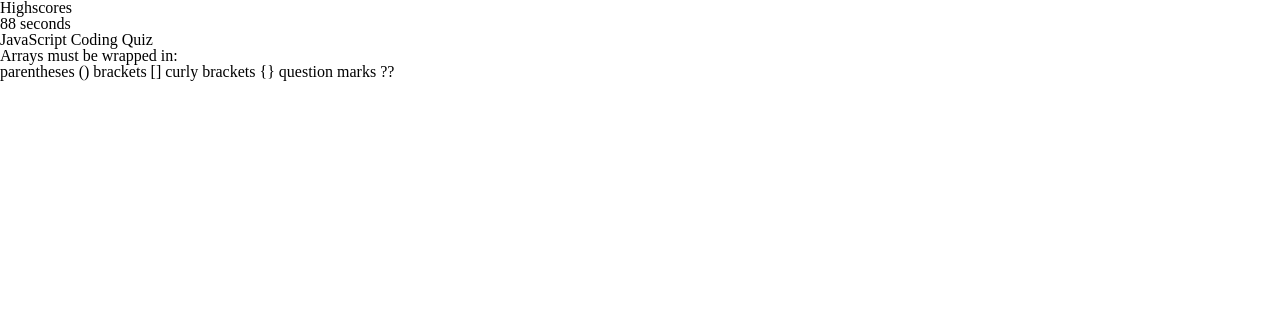
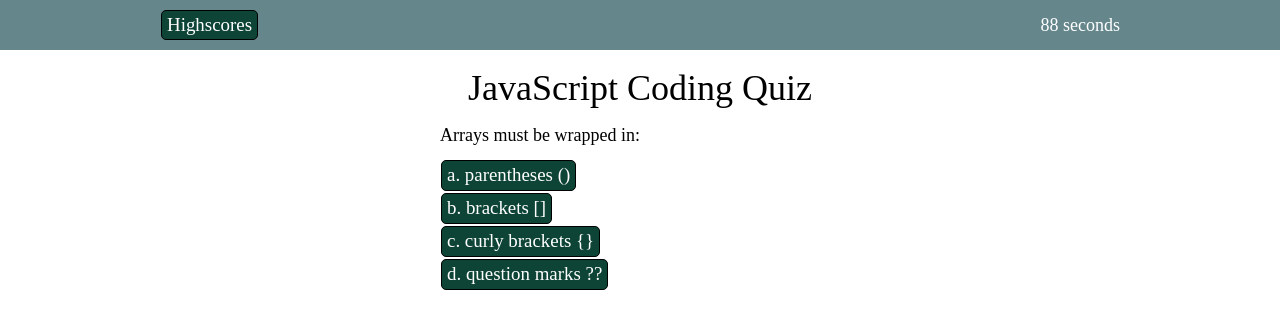
Before and after one commit to jbowdle/coding-quiz, a plain HTML site: page index.html in a window 1280 px wide. Both pictures are taken after a click on the button "Begin". Drawn offline with Linux system fonts and the light colour scheme.

Commit message:
Added styling, corrected styling in main.js

```diff
--- a/assets/main.js
+++ b/assets/main.js
@@ -45,7 +45,7 @@ const stopTimer = function() {
     time = 90;
     timeSpan.textContent = time;
     field.style.display = "none";
-    submitScreen.style.display = "unset";
+    submitScreen.style.display = "flex";
 }
 
 // Sets timer to be visible, starts timer, updates timer
@@ -142,38 +142,38 @@ class Question {
 }
 
 const qOne = new Question("Arrays must be wrapped in:",
-    "parentheses ()",
-    "brackets []",
-    "curly brackets {}",
-    "question marks ??",
+    "a. parentheses ()",
+    "b. brackets []",
+    "c. curly brackets {}",
+    "d. question marks ??",
     "#b");
 
 const qTwo = new Question("Syntax for a function expression is:",
-    "function functionName() {}",
-    "make functionName() =",
-    "new function = ",
-    "const functionName = function() {}",
+    "a. function functionName() {}",
+    "b. make functionName() =",
+    "c. new function = ",
+    "d. const functionName = function() {}",
     "#d");
 
 const qThree = new Question("Which method can be used to create a timer?",
-    "makeTimer()",
-    "setInterval()",
-    "setTime()",
-    "setDelay()",
+    "a. makeTimer()",
+    "b. setInterval()",
+    "c. setTime()",
+    "d. setDelay()",
     "#b");
 
 const qFour = new Question("A template literal is wrapped in:",
-    "exclamation marks !!",
-    "quotes ''",
-    "backticks ``",
-    "nothing",
+    "a. exclamation marks !!",
+    "b. quotes ''",
+    "c. backticks ``",
+    "d. nothing",
     "#c");
 
 const qFive = new Question("A key-____ pair consists of a key and its associated:",
-    "value",
-    "buddy",
-    "lock",
-    "data",
+    "a. value",
+    "b. buddy",
+    "c. lock",
+    "d. data",
     "#a");
 
 // As questions are answered, they will be moved to answeredList
@@ -221,7 +221,7 @@ const init = function() {
                 return;
             } else {
                 field.style.display = "none";
-                submitScreen.style.display = "unset";
+                submitScreen.style.display = "flex";
                 stopTimer();
             }
         }
@@ -243,7 +243,7 @@ const init = function() {
         } else {
             initialDisplay.textContent = finishedInitials;
             submitScreen.style.display = "none";
-            endScreen.style.display = "unset";
+            endScreen.style.display = "grid";
             storeScore();
         }
     });
@@ -268,7 +268,7 @@ const init = function() {
 
     // Clicking begin will remove the begin button and display the first question
     begin.addEventListener("click", function() {
-        field.style.display = "unset";
+        field.style.display = "grid";
         changeQuestion(availableQuestions[randomIndex(availableQuestions.length)]);
         begin.style.display = "none";
 
--- a/assets/style.css
+++ b/assets/style.css
@@ -6,3 +6,145 @@
 #minus-display {
     display: none;
 }
+
+:root {
+    --bg: rgb(255, 255, 255);
+    --header-container: rgb(101, 135, 140);
+    --main-container: rgb(255, 255, 255);
+    --field: rgb(255, 255, 255);
+    --button: rgb(13, 68, 53);
+    --button-text: rgb(255, 255, 255);
+    --button-hover: rgb(0, 122, 88);;
+    --button-hover-text: rgb(255, 255, 255);
+    --button-border: rgb(0, 0, 0);
+    --time-text: rgb(255, 255, 255);
+    --minus-display: rgb(255, 148, 148);
+    --display-eval: rgb(75, 75, 75);
+}
+
+body {
+    background-color: var(--bg);
+    font-family:'Times New Roman', Times, serif;
+    font-size: 18px;
+}
+
+h1 {
+    font-size: 200%;
+    padding: 20px;
+}
+
+h2,
+th {
+    font-size: 110%;
+    font-weight: bold;
+}
+
+header {
+    width: 100vw;
+    height: 50px;
+    background-color: var(--header-container);
+    display: flex;
+    align-items: center;
+}
+
+/* Buttons, excluding answers buttons in the quiz */
+button,
+input[type="submit"] {
+    background-color: var(--button);
+    color: var(--button-text);
+    border: 1px solid var(--button-border);
+    border-radius: 5px;
+    margin: 1px;
+    padding: 5px;
+    font-size: 105%;
+}
+
+button:hover,
+input[type="submit"]:hover {
+    background-color: var(--button-hover);
+    color: var(--button-hover-text);
+}
+
+#highscore-container {
+    max-width: 50vw;
+    padding-top: 30px;
+    margin: 0 auto;
+    display: flex;
+    justify-content: center;
+}
+
+th {
+    padding: 5px 10px 0px 0px;
+}
+
+td {
+    border-bottom: 0.5px solid var(--display-eval);
+}
+
+#header-container {
+    width: 75vw;
+    margin: 0 auto;
+    display: flex;
+    justify-content: space-between;
+    align-items: center;
+}
+
+#main-container {
+    background-color: var(--main-container);
+    max-width: 80vw;
+    margin: 0 auto;
+    text-align: center;
+}
+
+#main-container,
+#timer-div {
+    position: relative;
+}
+
+#minus-display,
+#display-eval {
+    position: absolute;
+}
+
+#minus-display {
+    color: var(--minus-display);
+}
+
+#display-eval {
+    color: var(--display-eval);
+}
+
+#time-span,
+#label-span {
+    color: var(--time-text);
+}
+
+#field {
+    max-width: 400px;
+    margin: 0 auto;
+    background-color: var(--field);
+    /* main.js sets display to grid */
+    grid-template-columns: 1fr;
+    grid-template-rows: repeat(5, 1fr);
+    justify-items: start;
+}
+
+#submit-screen {
+    /* main.js sets display to flex */
+    background-color: var(--field);
+    justify-content: center;
+}
+
+#end-screen {
+    /* main.js sets display to grid */
+    background-color: var(--field);
+}
+
+#score-container {
+    display: grid;
+    grid-template-columns: 2fr 1fr;
+}
+
+#button-container {
+    display: inline;
+}
--- a/index.html
+++ b/index.html
@@ -10,13 +10,16 @@
     </head>
     <body>
         <header>
+            <div id="header-container">
                 <button class="highscore-link">Highscores</button>
                 <div id="timer-div">
                     <p><span id="time-span"></span> <span id="label-span">seconds</span></p>
                     <p id="minus-display">-10</p>
                 </div>
+            </div>
         </header>
         <main>
+            <div id="main-container">
                 <h1>JavaScript Coding Quiz</h1>
                 <button id="begin">Begin</button>
                 <div id="field">
@@ -32,14 +35,19 @@
                     <input type="submit" id="submit-initials">
                 </div>
                 <div id="end-screen">
+                    <div id="score-container">
                         <h2>Initials</h2>
                         <h2>Score</h2>
                         <p id="initial-display"></p>
                         <p id="total-score">0</p>
+                    </div>
+                    <div id="button-container">
                         <button class="highscore-link">Go to Highscores</button>
                         <button id="retake">Retake Quiz</button>
                     </div>
+                </div>
                 <p id="display-eval"></p>
+            </div>
         </main>
 
         <script src="./assets/main.js"></script>
```
Also changed, not shown: highscores.html (+5 -1 lines). Lines whose indentation alone changed are shown as unchanged.
